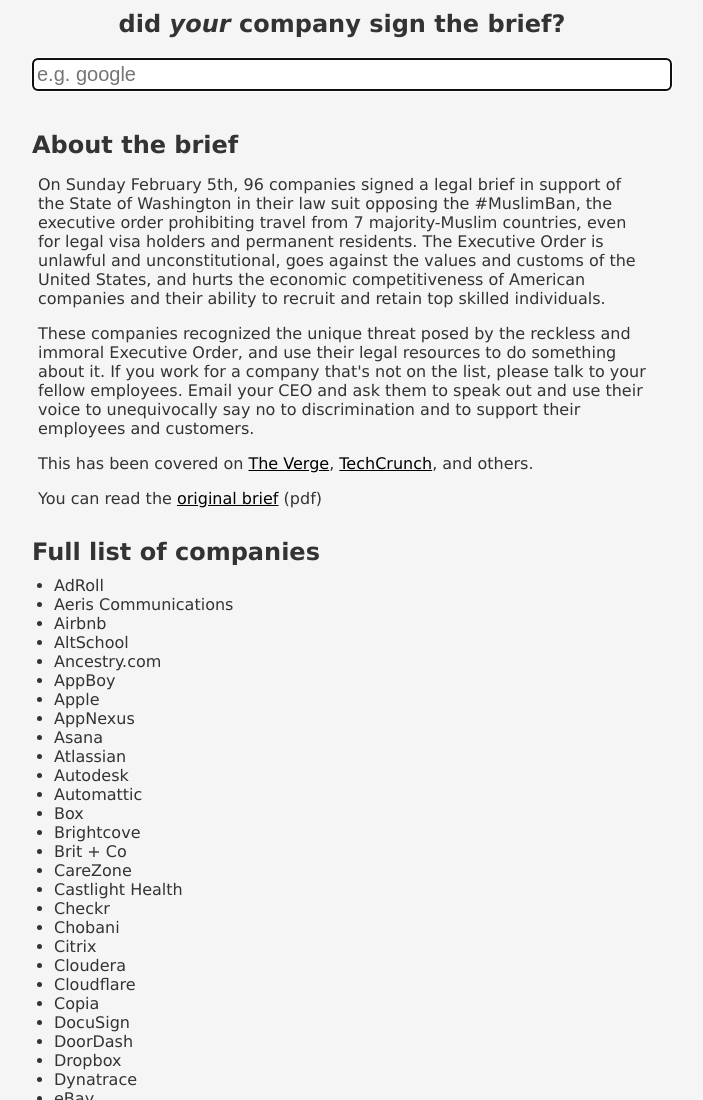
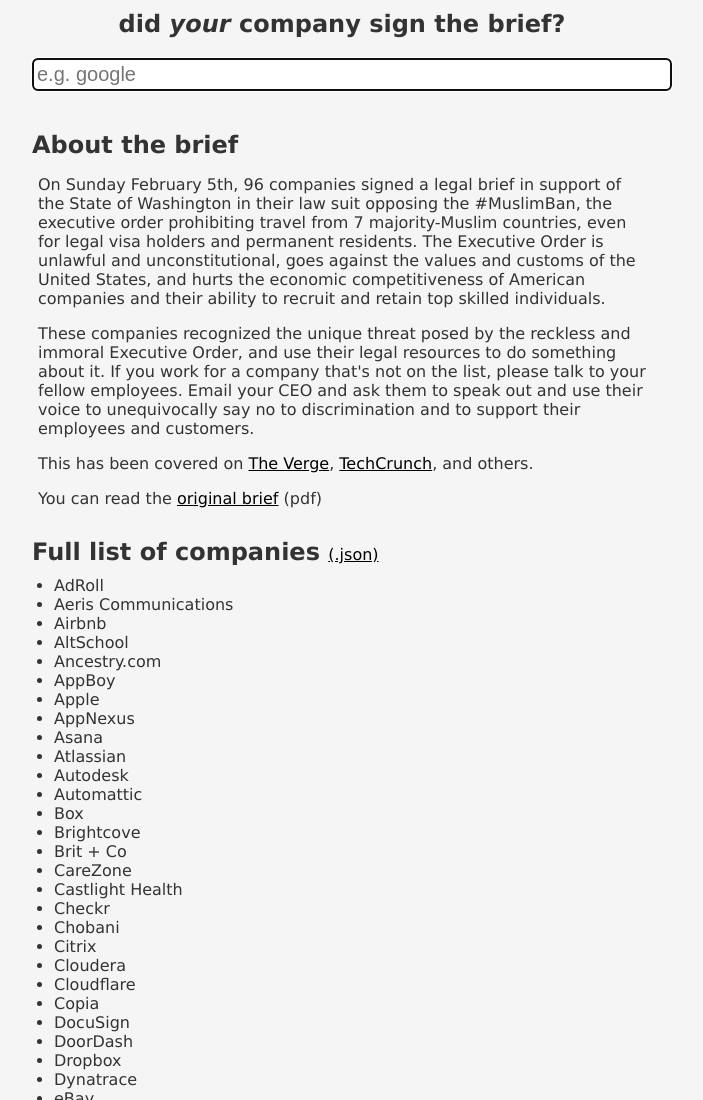
Before and after one commit to junosuarez/amicus, a plain HTML site: page index.html in a window 1280 px wide. Shown: the top 1100 px of the page, without its empty margins (298-1001 px from the left). Drawn offline with Linux system fonts and the light colour scheme.

Commit message:
add json link in header

```diff
--- a/index.html
+++ b/index.html
@@ -574,7 +574,10 @@
     <p>You can read the <a href="http://notguiltynoway.com/wp-content/uploads/2017/01/9thCircuitAmicusBrief.pdf">original brief</a> (pdf)</p>
 </section>
 <section class="list">
-  <h2>Full list of companies</h2>
+  <h2>Full list of companies <a href="https://github.com/jsdnxx/amicus/blob/master/companies.json" style="
+    font-size:  16px;
+    font-weight:  normal;
+" alt="Download this list as json">(.json)</a></h2>
   <ul>
   </ul>
   <p><b>Developers:</b> download this <a href="https://github.com/jsdnxx/amicus/blob/master/companies.json">list in json format</a>
```
